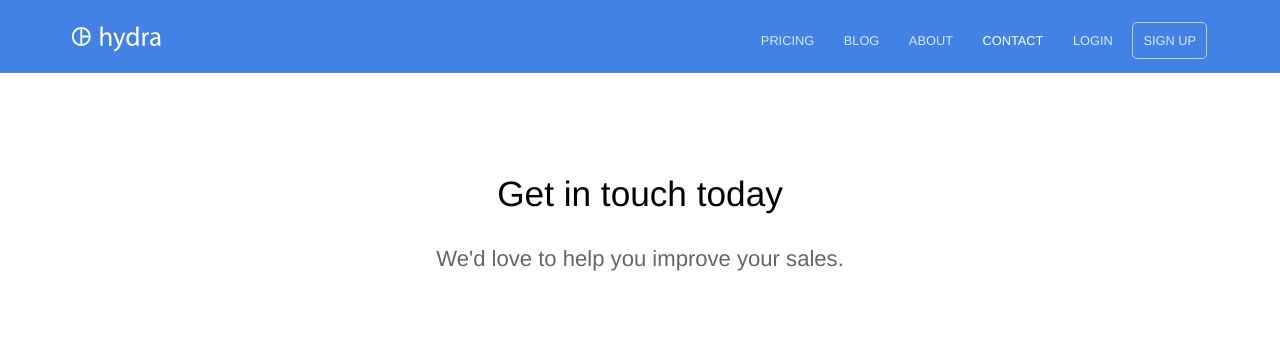
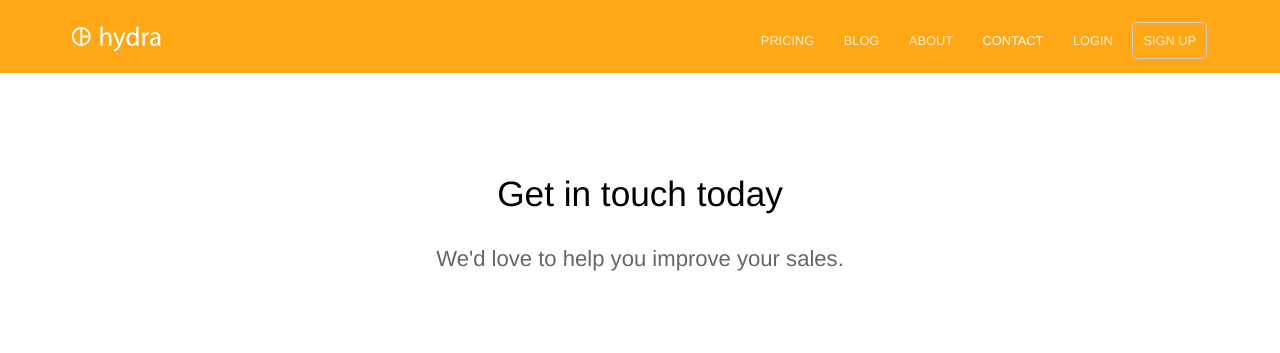
Before and after one commit to averypierce/cloudcannon, a plain HTML site: page contact/index.html in a window 1280 px wide. Shown: the top 353 px of the page. Drawn offline with Linux system fonts and the light colour scheme; some packages are replaced by stand-ins of ours.

Commit message:
Updated 'css/screen.css' via CloudCannon

```diff
--- a/css/screen.css
+++ b/css/screen.css
@@ -120,7 +120,7 @@ header {
   padding: 20px 0;
   background: #FFA715;
   /* Old browsers */
-  background: linear-gradient(to bottom, #4182e4 0%, #4182e4 100%) no-repeat #4182e4; }
+  background: linear-gradient(to bottom, #FFA715 0%, #FFA715 100%) no-repeat #FFA715; }
   header a {
     color: #fff;
     text-decoration: none;
```
